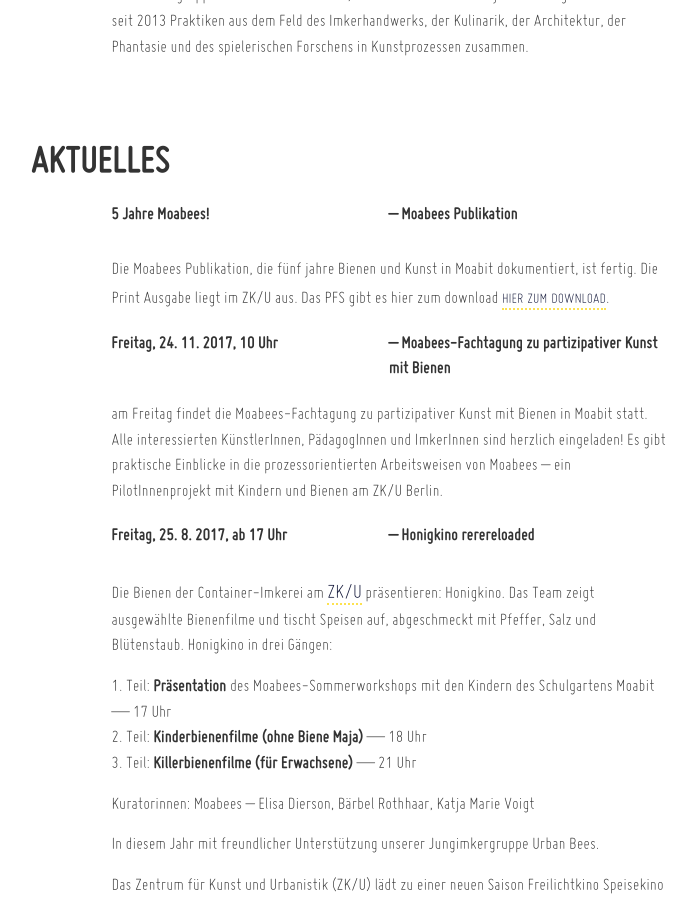
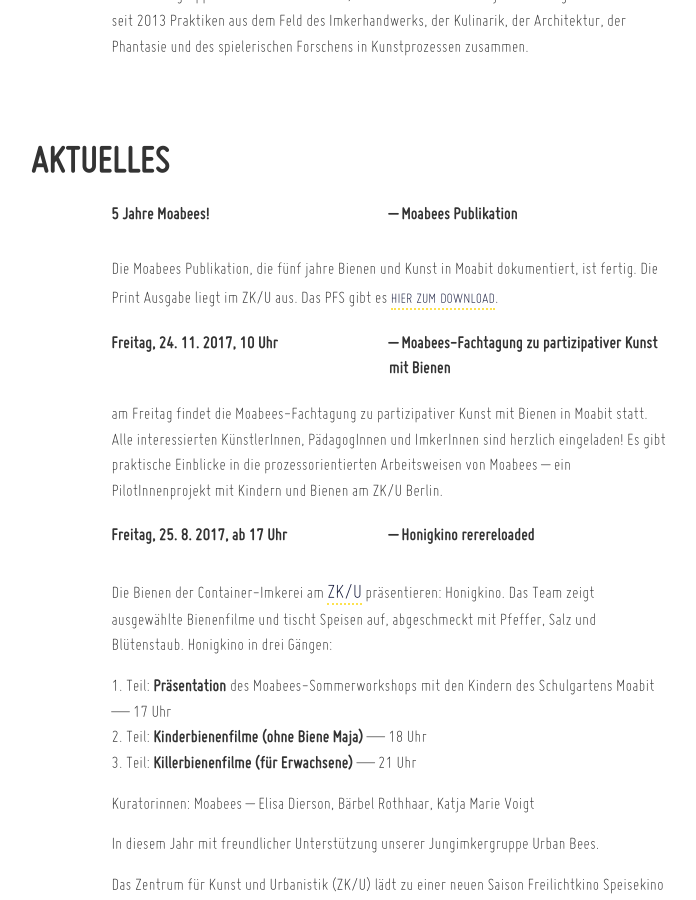
Before and after one commit to dieda/moabienen.berlin-bienenstadt.de, a Jekyll site: the page built from index.html, in a window 1280 px wide and 900 px high, scrolled down 498 px. Shown: the whole window, without its empty margins (251-947 px from the left). Built offline with Jekyll 4.4.1, drawn with Linux system fonts in a browser that asks for light colours.

Commit message:
HIER ZUM DOWNLOAD DOPPELT

```diff
--- a/index.html
+++ b/index.html
@@ -49,7 +49,7 @@ nav:
 </dl>
 
 <p>
-Die Moabees Publikation, die fünf jahre Bienen und Kunst in Moabit dokumentiert, ist fertig. Die Print Ausgabe liegt im ZK/U aus. Das PFS gibt es hier zum download <a target="_blank" href="img/MOABEES_Kunst_und_Bienen_Doku_2017_Digitalversion_WEB_low_res.pdf" type="application/pdf">hier zum download</a>.
+Die Moabees Publikation, die fünf jahre Bienen und Kunst in Moabit dokumentiert, ist fertig. Die Print Ausgabe liegt im ZK/U aus. Das PFS gibt es <a target="_blank" href="img/MOABEES_Kunst_und_Bienen_Doku_2017_Digitalversion_WEB_low_res.pdf" type="application/pdf">hier zum download</a>.
 </p>
 
 
```
